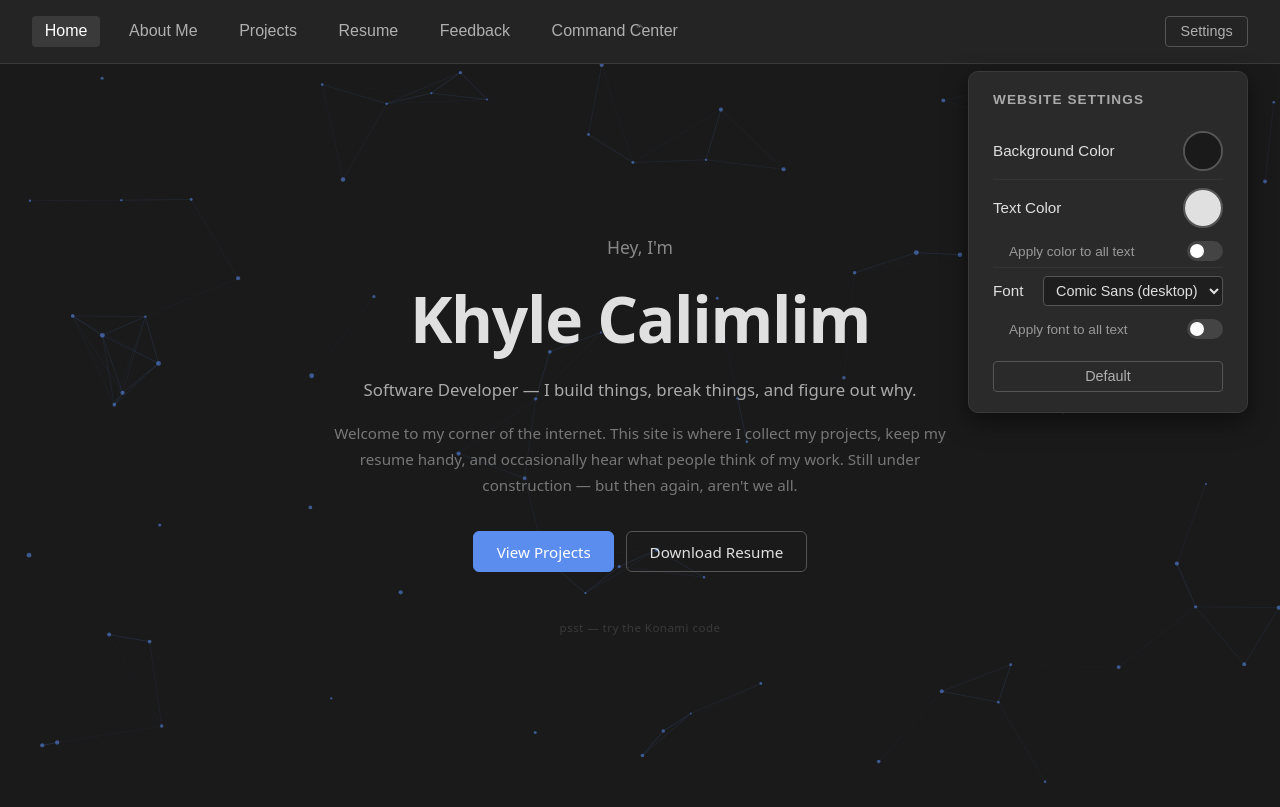
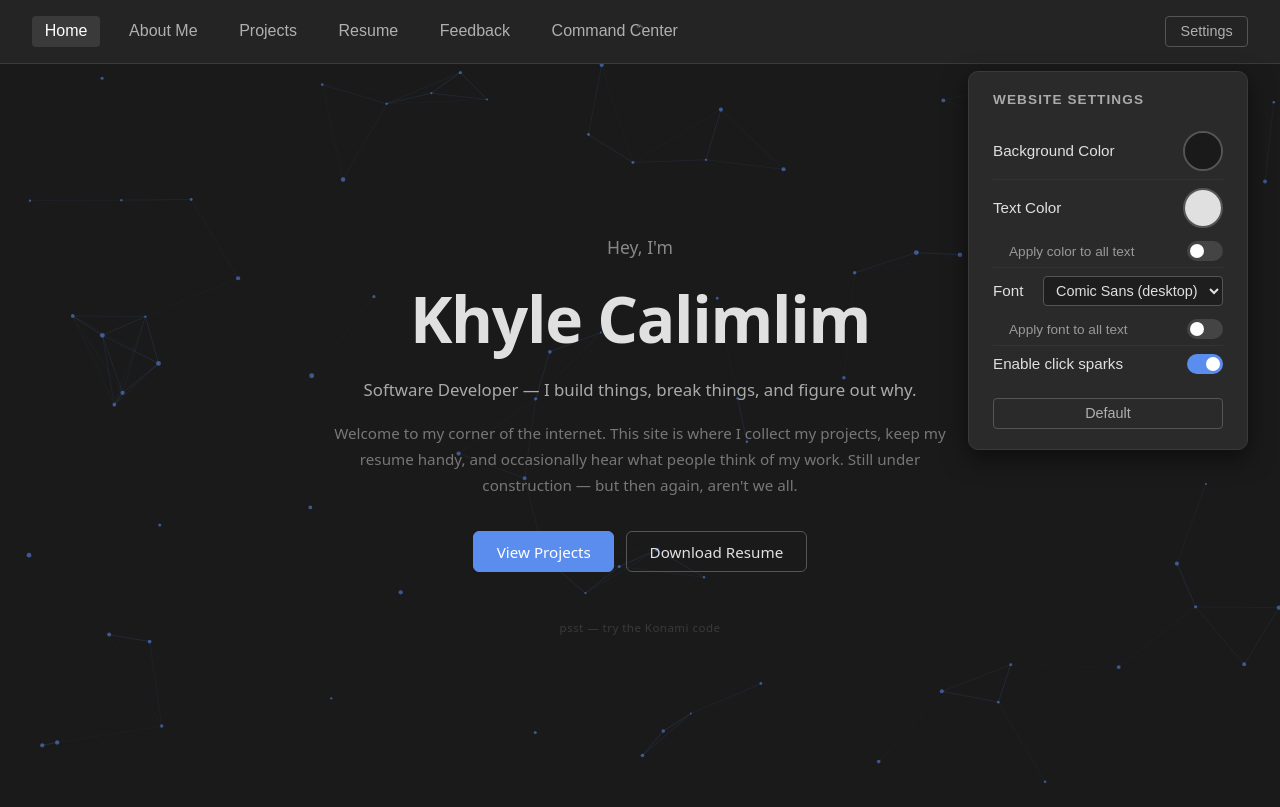
Before and after one commit to khylecalimlim/personal_website, an Angular app in the folder my-website-Angular/: page / in a window 1280 px wide. Both pictures are taken after a click on the button "Settings". Built offline with nearby package versions, Linux system fonts and the light colour scheme; a web font is replaced by a local one.

Commit message:
Add settings toggle to enable/disable click sparks; TODO for fun animal sprite on other pages

```diff
--- a/my-website-Angular/src/app/app.component.html
+++ b/my-website-Angular/src/app/app.component.html
@@ -82,6 +82,20 @@
         </label>
       </div>
 
+      <div class="setting-row">
+        <label>Enable click sparks</label>
+        <label class="toggle">
+          <input
+            type="checkbox"
+            [checked]="theme.clickSparksEnabled()"
+            (change)="theme.clickSparksEnabled.set($any($event.target).checked)"
+          />
+          <span class="toggle-track">
+            <span class="toggle-thumb"></span>
+          </span>
+        </label>
+      </div>
+
       <button class="default-btn" (click)="theme.reset()">Default</button>
     </div>
   }
--- a/my-website-Angular/src/app/app.component.ts
+++ b/my-website-Angular/src/app/app.component.ts
@@ -26,6 +26,18 @@ const SPARK_COLORS   = ['#5b8dee', '#f5d76e', '#e8e8e8', '#9b8cf2'];
   templateUrl: './app.component.html',
   styleUrl: './app.component.scss'
 })
+// TODO: only the Home page has a fun easter egg (the particle background +
+// Konami code in home.component.ts). Add something playful to the other pages
+// (About, Projects, Resume, Feedback, Command Center) too. Idea: a small
+// dog/animal sprite that runs away from the cursor - could reuse the home
+// page's particle approach (canvas + mouse-position repulsion, see
+// MOUSE_RADIUS/MOUSE_FORCE in home.component.ts) but driven by a single
+// sprite instead of 80 particles, or go further with custom "animal-like"
+// movement (e.g. dart away in bursts, pause/look around, easing instead of
+// constant repulsion) to sell the illusion of a living creature rather than
+// a physics object. Since it's global (not page-specific), this probably
+// belongs in AppComponent like the click sparks, gated by its own settings
+// toggle.
 export class AppComponent {
   theme = inject(ThemeService);
   settingsOpen = false;
@@ -33,13 +45,14 @@ export class AppComponent {
 
   // Click-anywhere star/spark burst — purely decorative, in the same
   // playful spirit as the home page particle background and easter eggs.
-  // TODO: add a settings option to change/alter the click spark animation
-  // (e.g. glyphs, colors, intensity, or disable entirely).
+  // Can be toggled off via the "Enable click sparks" setting.
   sparks = signal<Spark[]>([]);
   private nextSparkId = 0;
 
   @HostListener('document:click', ['$event'])
   onDocumentClick(e: MouseEvent) {
+    if (!this.theme.clickSparksEnabled()) return;
+
     const burst: Spark[] = Array.from({ length: SPARK_COUNT }, () => {
       const angle    = Math.random() * Math.PI * 2;
       const distance = 28 + Math.random() * 42;
--- a/my-website-Angular/src/app/theme.service.ts
+++ b/my-website-Angular/src/app/theme.service.ts
@@ -19,6 +19,7 @@ export class ThemeService {
   fontFamily = signal(DEFAULT_FONT);
   applyFontToHeader = signal(false);
   applyTextColorToHeader = signal(false);
+  clickSparksEnabled = signal(true);
 
   // Web fonts (Fira Code, Inter, Lato, Merriweather, Nunito, Oswald, Playfair
   // Display, Poppins, Raleway, Roboto, Space Mono, Ubuntu) are loaded via the
@@ -58,5 +59,6 @@ export class ThemeService {
     this.fontFamily.set(DEFAULT_FONT);
     this.applyFontToHeader.set(false);
     this.applyTextColorToHeader.set(false);
+    this.clickSparksEnabled.set(true);
   }
 }
```
